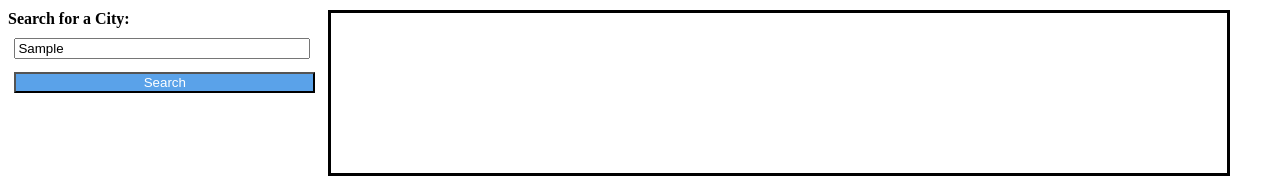
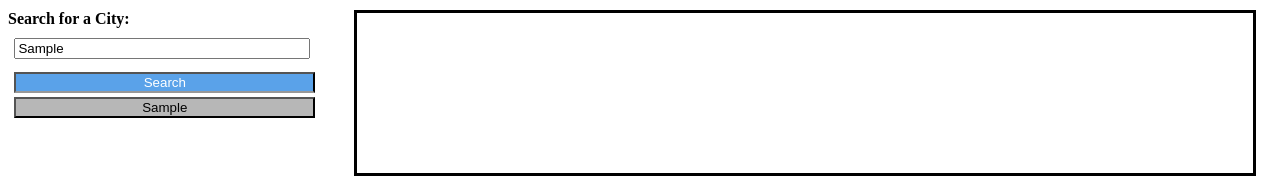
Before and after one commit to campe0n/wforecast_mf, a plain HTML site: page index.html in a window 1280 px wide. Both pictures are taken after typing "Sample" into the empty fields and a click on the button "Search". Shown: the part 51-240 px from the top of the page. Drawn offline with Linux system fonts and the light colour scheme.

Commit message:
added functionality to input and button elements now i need to save them to local storage

```diff
--- a/assets/css/style.css
+++ b/assets/css/style.css
@@ -37,16 +37,29 @@ aside {
     height: 100%;
 }
 
+#form{
+    width: 100%;
+    height: 10%;
+}
+
 input {
     width: 90%;
     margin: 2%;
 }
 
-button {
+#searchBtn {
     margin: 2%;
+    margin-bottom: 5%;
     width: 94%;
     background-color: #5AA2E9;
     color: white;
+    border-bottom: 2px solid #989898;
+}
+
+#btnsContainer {
+    width: 100%;
+    height: 75%;
+
 }
 
 main {
@@ -59,6 +72,7 @@ main {
 section {
     margin-top: 1%;
     float: left;
+    margin-left: 2%;
     width: 70%;
     height: 100%;
 }
--- a/assets/js/script.js
+++ b/assets/js/script.js
@@ -0,0 +1,42 @@
+var cities = [];
+
+function getApi() {
+    var requestUrl = 'https://api.openweathermap.org/data/2.5/onecall?lat=38.883530&lon=-94.818237&exclude=hourly&appid=e347bd23cef3f3c3bd38b8b8011703ff'
+    fetch(requestUrl)
+    .then(function(response) {
+        return response.json();
+    })
+    .then(function(data) {
+        console.log(data)
+    })
+}
+
+function formSubmitHandler() {
+
+    var search = document.querySelector('input').value.trim();
+
+    if(cities.includes(search)){
+        return;
+    } else if (search === ''){
+        return;
+    } else{
+        cities.push(search);
+        console.log(cities);
+        createButtons();
+    }
+}
+
+function createButtons(){
+    document.querySelector('#btnsContainer').innerHTML = '';
+    for(i=0; i<cities.length; i++) {
+    var button = document.createElement('button');
+    var text = document.createTextNode(cities[i]);
+    button.appendChild(text);
+    document.querySelector('#btnsContainer').appendChild(button);
+    button.setAttribute('style', 'text-align: center; margin: 2% 0 2% 2%; width: 94%; height; 20%; background-color: #B7B7B7; color: black;');
+    }
+}
+
+function init(){
+
+}
--- a/index.html
+++ b/index.html
@@ -5,7 +5,8 @@
     <meta http-equiv="X-UA-Compatible" content="IE=edge">
     <meta name="viewport" content="width=device-width, initial-scale=1.0">
     <title>Weather Forecast</title>
-    <link rel="stylesheet" href="./assets/css/style.css">
+    <link rel="stylesheet" href="./assets/css/style.css"/>
+    <script src="assets/js/script.js"></script>
 </head>
 <body>
     <header>
@@ -13,9 +14,12 @@
     </header>
     <main>
         <aside class="search">
-            <h2>Search for a City:</h2>
-            <input type="text" placeholder="Olathe"></input>
-            <button>Search</button>
+            <div id ="form">
+                <h2>Search for a City:</h2>
+                <input type="text" placeholder="Olathe"></input>
+                <button id="searchBtn" onclick="formSubmitHandler()">Search</button>
+            </div>
+            <div id="btnsContainer"></div>
         </aside>
         <section>
             <div class="city">
```
